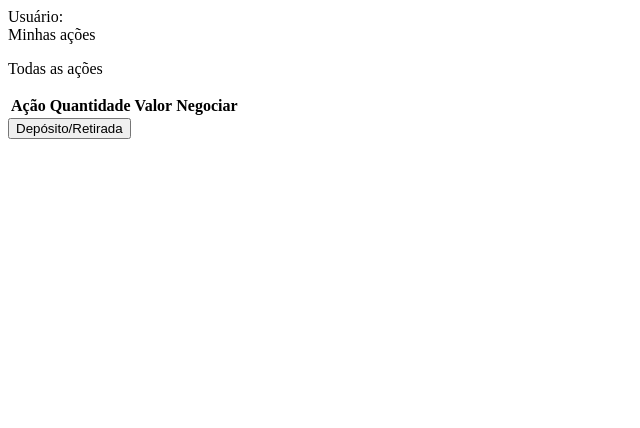
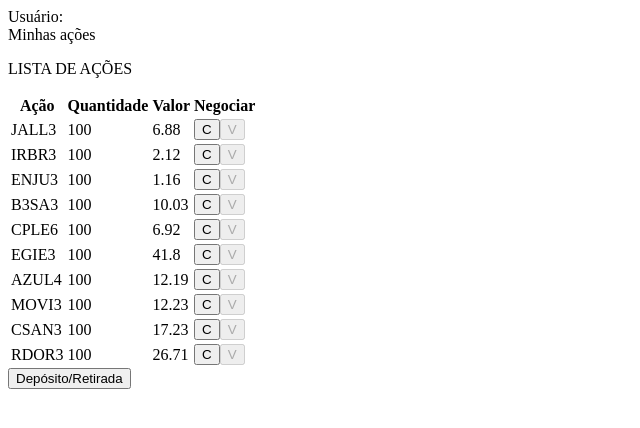
Before and after one commit to Kamila-hydalgo/desafio-tecnico-XP, a React (Create React App) app in the folder desafio-xp/: page /assets in a window 1280 px wide. Shown: the top 428 px of the page, without its empty margins (0-640 px from the left). Built offline with nearby package versions, Linux system fonts and the light colour scheme.

Commit message:
feat: renderização das açoes na tabela e criação da rota de trade

```diff
--- a/desafio-xp/src/App.jsx
+++ b/desafio-xp/src/App.jsx
@@ -3,12 +3,14 @@ import { Route, Routes } from 'react-router-dom';
 import Account from './pages/Account/Account';
 import Assets from './pages/Assets/Assets';
 import Login from './pages/Login/Login';
+import TradeAsset from './pages/TradeAsset/TradeAsset';
 
 function App() {
   return (
     <Routes>
       <Route exact path="/" element={<Login />} />
       <Route exact path="/assets" element={<Assets />} />
+      <Route exac path="/asset/:id" element={<TradeAsset />} />
       <Route exact path="/account" element={<Account />} />
     </Routes>
   );
--- a/desafio-xp/src/components/AllAssets/AllAssets.js
+++ b/desafio-xp/src/components/AllAssets/AllAssets.js
@@ -2,10 +2,9 @@ import React from 'react';
 import assets from '../../utils/assets.json';
 
 function AllAssets() {
-  console.log(assets);
   return (
     <div>
-      <p>Todas as ações</p>
+      <p>LISTA DE AÇÕES</p>
       <table>
         <thead>
           <tr>
@@ -15,6 +14,28 @@ function AllAssets() {
             <th>Negociar</th>
           </tr>
         </thead>
+        <tbody>
+          { assets.map((asset) => (
+            <tr key={asset.id}>
+              <td>{ asset.asset }</td>
+              <td>{ asset.quantity }</td>
+              <td>{ asset.price }</td>
+              <td>
+                <button
+                  type="button"
+                >
+                  C
+                </button>
+                <button
+                  type="button"
+                  disabled
+                >
+                  V
+                </button>
+              </td>
+            </tr>
+          ))}
+        </tbody>
       </table>
     </div>
   );
--- a/desafio-xp/src/pages/Assets/Assets.js
+++ b/desafio-xp/src/pages/Assets/Assets.js
@@ -10,10 +10,10 @@ function Assets() {
   const handleClick = () => {
     navigate('/account');
   };
+
   return (
     <div>
       <Header />
-      <div>
       <MyAssets />
       <AllAssets />
       <button
@@ -23,7 +23,6 @@ function Assets() {
         Depósito/Retirada
       </button>
     </div>
-    </div>
   );
 }
 
```
Also changed, not shown: desafio-xp/src/pages/TradeAsset/TradeAsset.js (added). Lines whose indentation alone changed are shown as unchanged.
